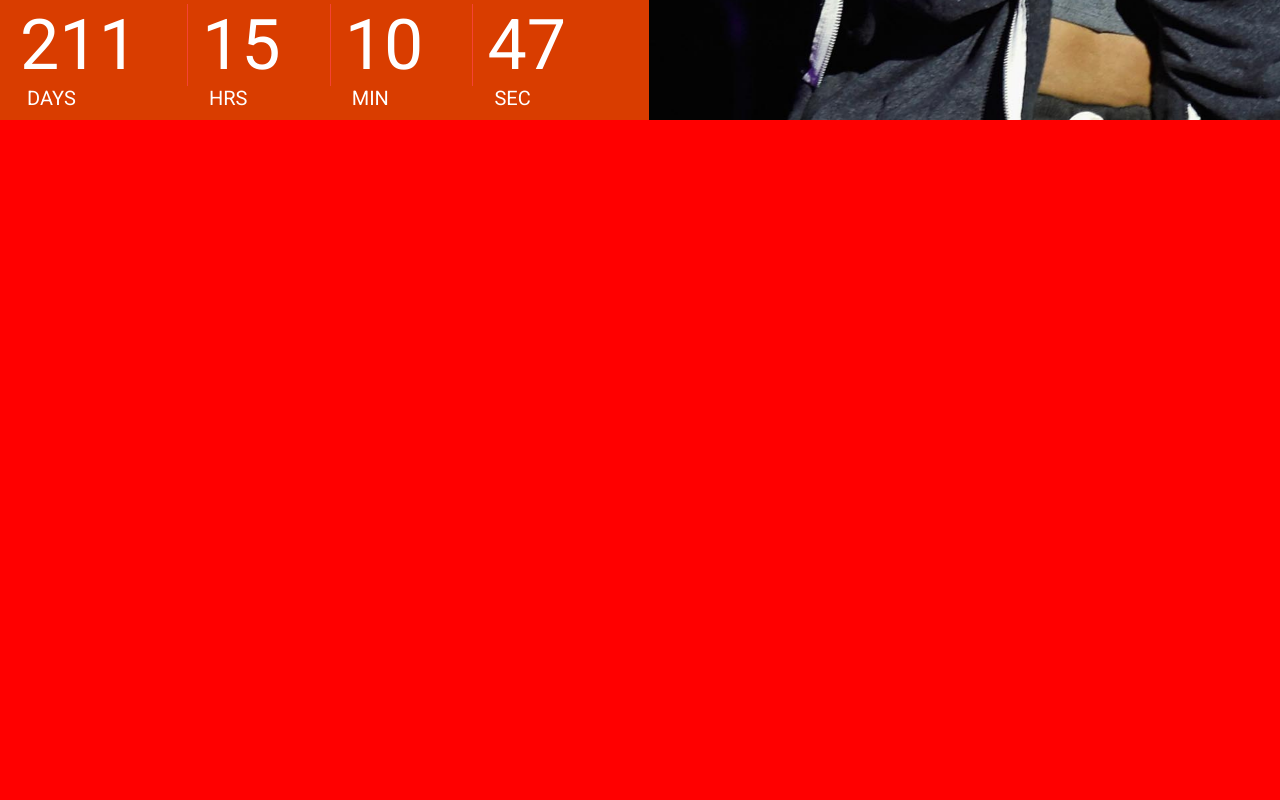
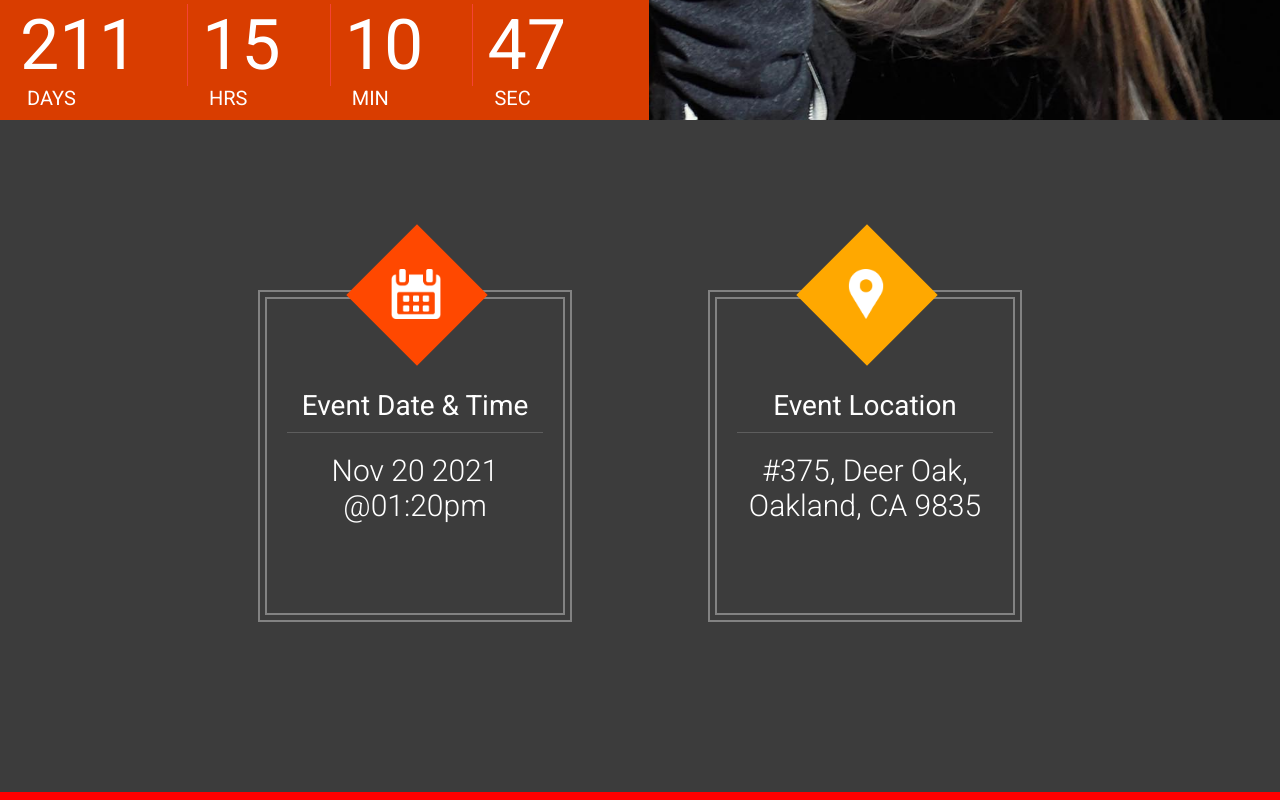
Before and after one commit to nehaniks/the_venue, a React (Create React App) app: page / in a window 1280 px wide. Shown: the part 680-1480 px from the top of the page. Built offline with nearby package versions, Linux system fonts and the light colour scheme.

Commit message:
Added Venue Info

```diff
--- a/src/App.js
+++ b/src/App.js
@@ -4,6 +4,7 @@
 import Header from "./components/Header";
 import Footer from "./components/Footer";
 import Featured from "./components/featured";
+import VenueInfo from "./components/venueInfo";
 
 const App = () => {
   return (
@@ -12,6 +13,7 @@
       <>
         <Featured />
       </>
+      <VenueInfo />
       <div style={{ backgroundColor: "red", height: "800px" }}></div>
       <div style={{ backgroundColor: "blue", height: "800px" }}></div>
       <div style={{ backgroundColor: "green", height: "800px" }}></div>
--- /dev/null
+++ b/src/components/venueInfo/index.js
@@ -0,0 +1,54 @@
+import React from "react";
+import { Zoom } from "react-awesome-reveal";
+
+import icon_calendar from "../../resources/images/icons/calendar.png";
+import icon_location from "../../resources/images/icons/location.png";
+
+const VenueInfo = () => {
+  return (
+    <div className="bck_black">
+      <div className="center_wrapper">
+        <div className="vn_wrapper">
+          <Zoom className="vn_item" triggerOnce>
+            <div>
+              <div className="vn_outer">
+                <div className="vn_inner">
+                  <div className="vn_icon_square bck_red"></div>
+                  <div
+                    className="vn_icon"
+                    style={{
+                      background: `url(${icon_calendar})`,
+                    }}
+                  ></div>
+                  <div className="vn_title">Event Date & Time</div>
+                  <div className="vn_desc">Nov 20 2021 @01:20pm</div>
+                </div>
+              </div>
+            </div>
+          </Zoom>
+          <Zoom className="vn_item" delay={500}>
+            <div>
+              <div className="vn_outer">
+                <div className="vn_inner">
+                  <div className="vn_icon_square bck_yellow"></div>
+                  <div
+                    className="vn_icon"
+                    style={{
+                      background: `url(${icon_location})`,
+                    }}
+                  ></div>
+                  <div className="vn_title">Event Location</div>
+                  <div className="vn_desc">
+                    #375, Deer Oak, Oakland, CA 9835
+                  </div>
+                </div>
+              </div>
+            </div>
+          </Zoom>
+        </div>
+      </div>
+    </div>
+  );
+};
+
+export default VenueInfo;
```
